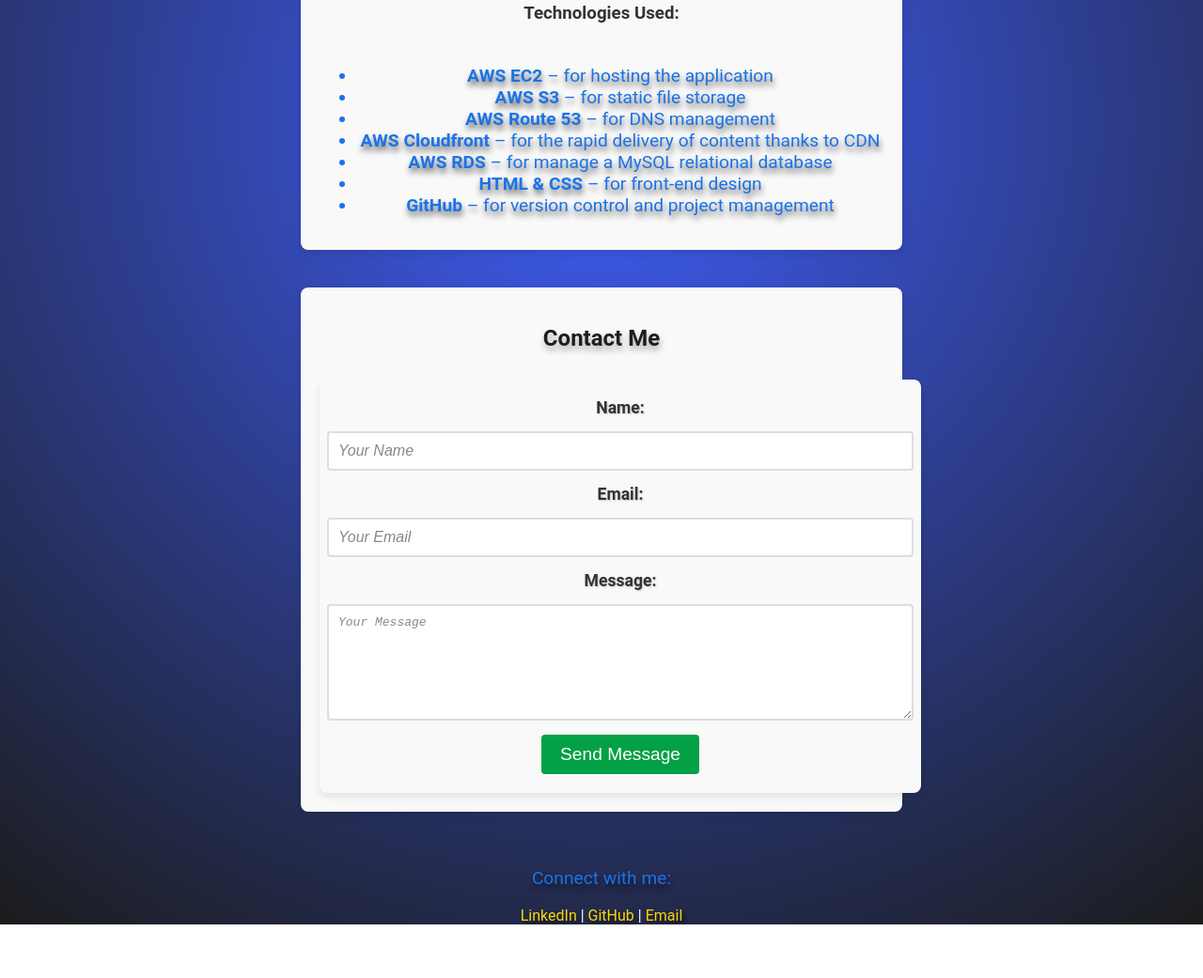
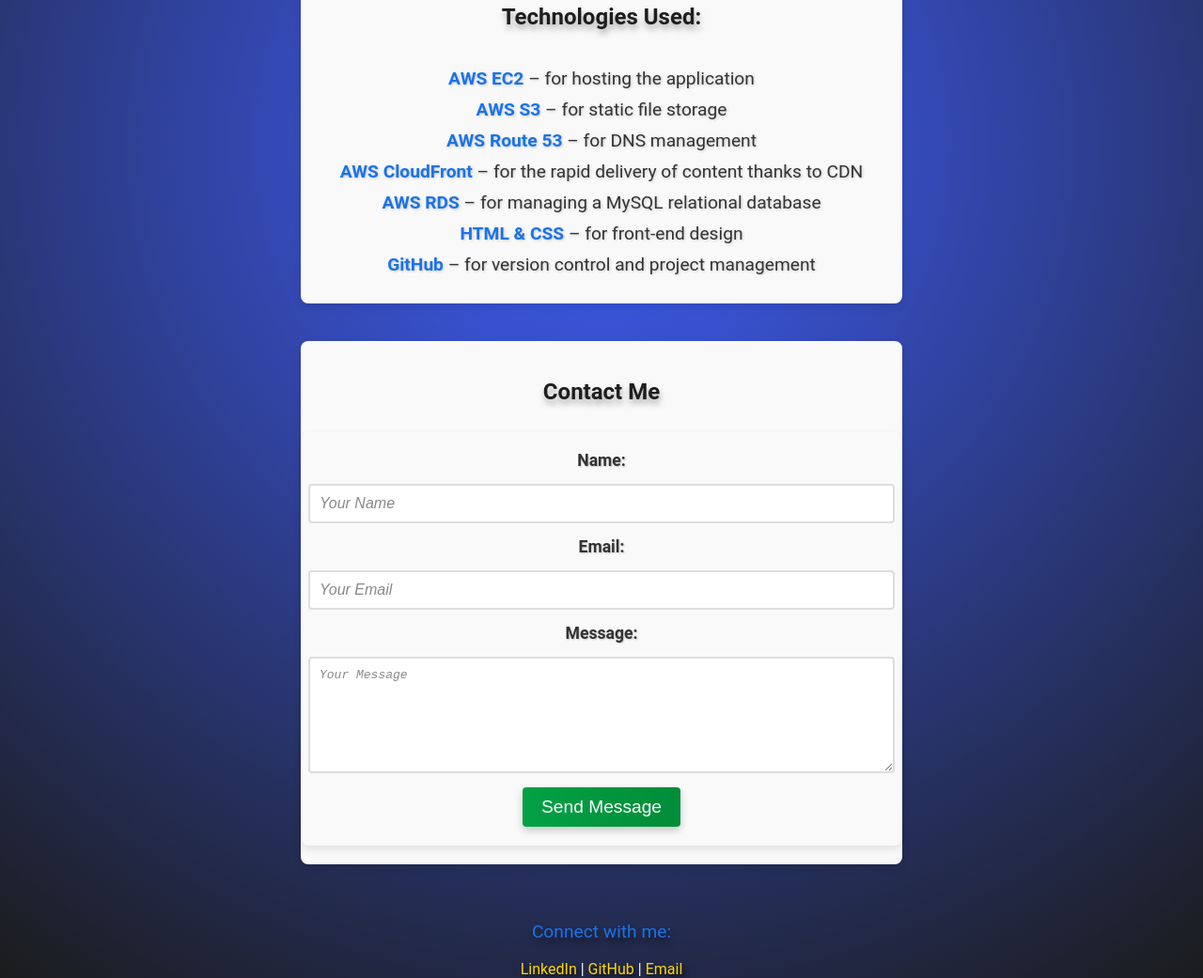
Before and after one commit to cloudcr0w/multi-tier-web-app, a website: page frontend/index.html in a window 1280 px wide. Shown: the part 734-1775 px from the top of the page at 94% size. Before the commit the page ends 1718 px from the top, so only its background shows below. Drawn offline with Linux system fonts and the light colour scheme.

Commit message:
Edited index and style for better looking, edited script for better working with db

```diff
--- a/frontend/index.html
+++ b/frontend/index.html
@@ -7,8 +7,7 @@
     <title>CrowProject</title>
     <link rel="icon" type="image/x-icon" href="favicon.ico">
     <link rel="stylesheet" href="style.css">
-    <script src="script.js"></script>
-
+    <script src="script.js" defer></script>
 </head>
 
 <body>
@@ -31,20 +30,17 @@
             project is built using AWS services, including EC2 for hosting, S3 for static storage, and Route 53 for DNS
             management. It's designed to be simple, responsive, and demonstrate best practices in cloud infrastructure.
         </p>
-        <h3>Technologies Used:</h3>
-        <ul>
-            <li class="p3"><strong>AWS EC2</strong> – for hosting the application</li>
-            <li class="p3"><strong>AWS S3</strong> – for static file storage</li>
-            <li class="p3"><strong>AWS Route 53</strong> – for DNS management</li>
-            <li class="p3"><strong>AWS Cloudfront</strong> – for the rapid delivery of content thanks to CDN</li>
-            <li class="p3"><strong>AWS RDS</strong> – for manage a MySQL relational database</li>
-            <li class="p3"><strong>HTML & CSS</strong> – for front-end design</li>
-            <li class="p3"><strong>GitHub</strong> – for version control and project management</li>
-
+        <h2>Technologies Used:</h2>
+        <ul class="technologies-list centered">
+            <li><span class="tech-name">AWS EC2</span> – for hosting the application</li>
+            <li><span class="tech-name">AWS S3</span> – for static file storage</li>
+            <li><span class="tech-name">AWS Route 53</span> – for DNS management</li>
+            <li><span class="tech-name">AWS CloudFront</span> – for the rapid delivery of content thanks to CDN</li>
+            <li><span class="tech-name">AWS RDS</span> – for managing a MySQL relational database</li>
+            <li><span class="tech-name">HTML & CSS</span> – for front-end design</li>
+            <li><span class="tech-name">GitHub</span> – for version control and project management</li>
         </ul>
     </section>
-
-
 
     <section id="contact">
         <h2>Contact Me</h2>
@@ -64,7 +60,6 @@
         <div id="form-message" class="hidden"></div>
     </section>
 
-
     <footer>
         <p>Connect with me:</p>
         <a href="https://www.linkedin.com/in/adam-wrona-111ba728b/" target="_blank">LinkedIn</a> |
--- a/frontend/style.css
+++ b/frontend/style.css
@@ -26,10 +26,30 @@
 }
 
 /* Paragraph styles */
-p, #project-info ul li {
+p {
     font-size: 1.2em;
     color: #1a73e8;
     text-shadow: 1px 5px 6px rgba(8, 8, 8, 0.6);
+}
+
+/* Centered technologies list */
+.technologies-list {
+    list-style: none;
+    padding: 0;
+    margin: 0 auto;
+    text-align: center;
+}
+
+.technologies-list li {
+    font-size: 1.2em;
+    color: #333;
+    margin: 10px 0;
+    text-shadow: 1px 1px 3px rgba(0, 0, 0, 0.2);
+}
+
+.technologies-list .tech-name {
+    font-weight: bold;
+    color: #1a73e8;
 }
 
 /* Section containers */
@@ -38,6 +58,7 @@
 #project-info {
     display: flex;
     flex-direction: column;
+	align-items: center;
     gap: 10px;
     width: 80%;
     max-width: 600px;
@@ -84,25 +105,29 @@
     border-color: #1a73e8;
 }
 
+/* Button styles with gradient and shadow */
 #contact-form button {
     padding: 10px 20px;
     font-size: 1.2em;
-    background-color: #03a145;
+    background: linear-gradient(90deg, #03a145, #028c39);
     color: #fff;
     border: none;
     border-radius: 4px;
+    box-shadow: 0px 4px 8px rgba(0, 0, 0, 0.2);
     cursor: pointer;
-    transition: background-color 0.3s ease, transform 0.3s ease;
+    transition: background 0.3s ease, transform 0.3s ease, box-shadow 0.3s ease;
 }
 
 #contact-form button:hover {
-    background-color: #028c39;
+    background: linear-gradient(90deg, #028c39, #026f2d);
     transform: scale(1.05);
+    box-shadow: 0px 6px 12px rgba(0, 0, 0, 0.3);
 }
 
 #contact-form button:active {
-    background-color: #026f2d;
+    background: linear-gradient(90deg, #026f2d, #024a1e);
     transform: scale(0.98);
+    box-shadow: 0px 2px 4px rgba(0, 0, 0, 0.2);
 }
 
 #contact-form textarea {
```
